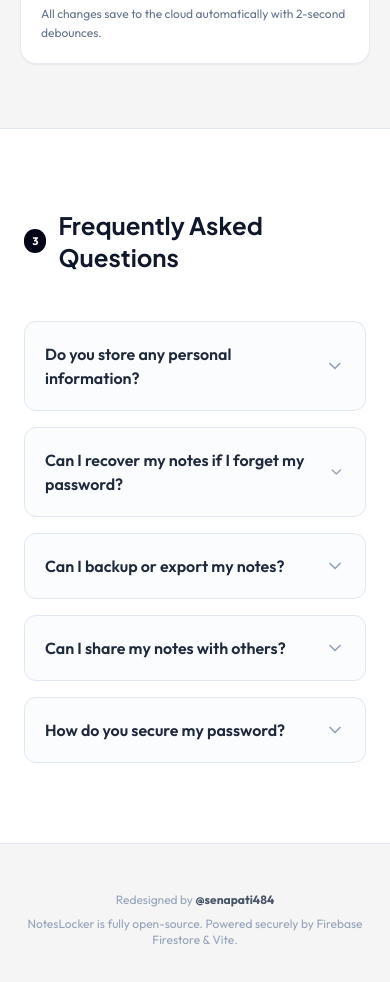
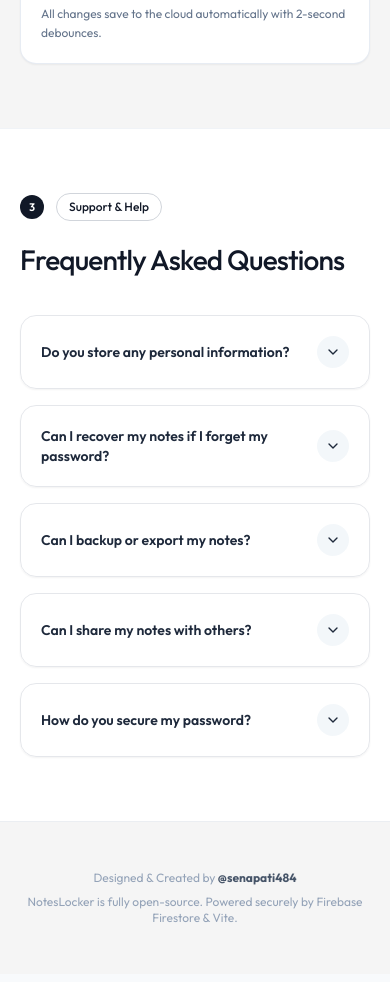
Before and after one commit to senapati484/NotesLocker, a React (Vite) app: page / in a window 390 px wide. Shown: the part 3320-4302 px from the top of the page. Built offline with nearby package versions, Linux system fonts and the light colour scheme; no server answers.

Commit message:
style: redesign FAQ section layout, add smooth scrolling, block partner badge, update footer credit

```diff
--- a/src/components/Collapsable.jsx
+++ b/src/components/Collapsable.jsx
@@ -6,24 +6,26 @@ const Collapsible = ({ question, answer }) => {
   const [isOpen, setIsOpen] = useState(false);
 
   return (
-    <div className="border border-slate-200 dark:border-slate-800 bg-slate-50/50 dark:bg-slate-900/20 rounded-xl overflow-hidden transition-all duration-300">
+    <div className="border border-gray-250/50 dark:border-slate-800/80 bg-white/70 dark:bg-slate-900/30 backdrop-blur-sm rounded-2xl overflow-hidden transition-all duration-300 hover:border-[#ff5f03]/40 dark:hover:border-[#ff5f03]/30 shadow-sm">
       <button
-        className="w-full flex justify-between items-center p-5 text-left text-base font-semibold text-slate-800 dark:text-slate-200 hover:text-indigo-600 dark:hover:text-indigo-400 transition-colors"
+        className="w-full flex justify-between items-center p-5 sm:p-6 text-left text-sm sm:text-base font-semibold text-slate-800 dark:text-slate-205 hover:text-[#ff5f03] dark:hover:text-[#ff5f03] transition-colors"
         onClick={() => setIsOpen(!isOpen)}
       >
-        <span>{question}</span>
-        <LuChevronDown
-          className={`w-5 h-5 text-slate-400 dark:text-slate-500 transition-transform duration-300 ${
-            isOpen ? "rotate-180 text-indigo-600 dark:text-indigo-400" : ""
-          }`}
-        />
+        <span className="pr-4">{question}</span>
+        <div className={`w-8 h-8 rounded-full flex items-center justify-center bg-slate-100/80 dark:bg-slate-800/80 transition-all duration-300 shrink-0 ${isOpen ? "bg-[#ff5f03]/10 dark:bg-[#ff5f03]/15 text-[#ff5f03]" : "text-slate-450 dark:text-slate-500"}`}>
+          <LuChevronDown
+            className={`w-4 h-4 transition-transform duration-300 ${
+              isOpen ? "rotate-180" : ""
+            }`}
+          />
+        </div>
       </button>
       <div
         className={`transition-all duration-300 ease-in-out overflow-hidden ${
-          isOpen ? "max-h-[500px] border-t border-slate-100 dark:border-slate-800" : "max-h-0"
+          isOpen ? "max-h-[500px] border-t border-gray-150/60 dark:border-slate-800/50" : "max-h-0"
         }`}
       >
-        <p className="p-5 text-sm leading-relaxed text-slate-605 dark:text-slate-400 bg-white dark:bg-slate-900/10">
+        <p className="p-5 sm:p-6 text-xs sm:text-sm leading-relaxed text-slate-600 dark:text-slate-400 bg-slate-50/20 dark:bg-slate-950/10">
           {answer}
         </p>
       </div>
--- a/src/pages/Home.jsx
+++ b/src/pages/Home.jsx
@@ -522,19 +522,25 @@ const Home = () => {
       </section>
 
       {/* SECTION 4: FAQs */}
-      <section id="faqs" className="bg-white dark:bg-slate-950 py-20 sm:py-28 transition-colors duration-500 border-t border-slate-200 dark:border-slate-800 relative z-20">
-        <div className="max-w-3xl mx-auto px-6">
-          {/* Header Row */}
-          <div className="flex items-center justify-center gap-3 mb-12">
-            <div className="w-6 h-6 rounded-full bg-slate-950 dark:bg-white text-white dark:text-slate-955 flex items-center justify-center text-[11px] font-bold">
+      <section id="faqs" className="bg-white dark:bg-slate-950 pt-16 sm:pt-20 lg:pt-28 pb-16 sm:pb-20 lg:pb-28 relative z-20 border-t border-slate-200/50 dark:border-slate-800/40 transition-colors duration-500">
+        <div className="max-w-[1440px] mx-auto px-5 sm:px-8 lg:px-12">
+
+          {/* Badge row */}
+          <div className="flex items-center gap-3 mb-6 sm:mb-8">
+            <div className="w-6 h-6 sm:w-7 sm:h-7 rounded-full bg-gray-900 dark:bg-white text-white dark:text-gray-900 flex items-center justify-center text-[11px] sm:text-[12px] font-semibold">
               3
             </div>
-            <h2 className="text-2xl sm:text-3xl font-bold font-display text-slate-900 dark:text-white">
-              Frequently Asked Questions
-            </h2>
+            <span className="border border-gray-300 dark:border-slate-800 rounded-full px-3 sm:px-4 py-1 sm:py-1.5 text-[12px] sm:text-[13px] font-medium text-gray-900 dark:text-gray-300">
+              Support & Help
+            </span>
           </div>
 
-          <div className="space-y-4">
+          {/* Heading h2 */}
+          <h2 className="text-[clamp(1.75rem,7vw,4.2rem)] sm:text-[clamp(2.5rem,5vw,4.2rem)] font-medium leading-[1.08] tracking-[-0.03em] text-gray-900 dark:text-white mb-10 sm:mb-14 lg:mb-16">
+            Frequently Asked Questions
+          </h2>
+
+          <div className="max-w-4xl space-y-4">
             {faqData.map((faq, index) => (
               <Collapsible key={index} question={faq.question} answer={faq.answer} />
             ))}
@@ -543,14 +549,14 @@ const Home = () => {
       </section>
 
       {/* Footer */}
-      <footer className="py-12 border-t border-slate-200 dark:border-slate-900 bg-[#F5F5F5] dark:bg-slate-950 text-center px-6 relative z-20 text-xs text-slate-400 dark:text-slate-500 transition-colors duration-500">
+      <footer className="py-12 border-t border-slate-200/50 dark:border-slate-900/60 bg-[#F5F5F5] dark:bg-slate-950 text-center px-6 relative z-20 text-xs text-slate-400 dark:text-slate-500 transition-colors duration-500">
         <p className="mb-2">
-          Redesigned by{" "}
+          Designed & Created by{" "}
           <a
             href="https://github.com/senapati484"
             target="_blank"
             rel="noopener noreferrer"
-            className="font-bold text-slate-600 dark:text-slate-305 hover:text-indigo-600 dark:hover:text-indigo-400 transition-colors"
+            className="font-bold text-slate-600 dark:text-slate-300 hover:text-[#ff5f03] dark:hover:text-[#ff5f03] transition-colors"
           >
             @senapati484
           </a>
```
